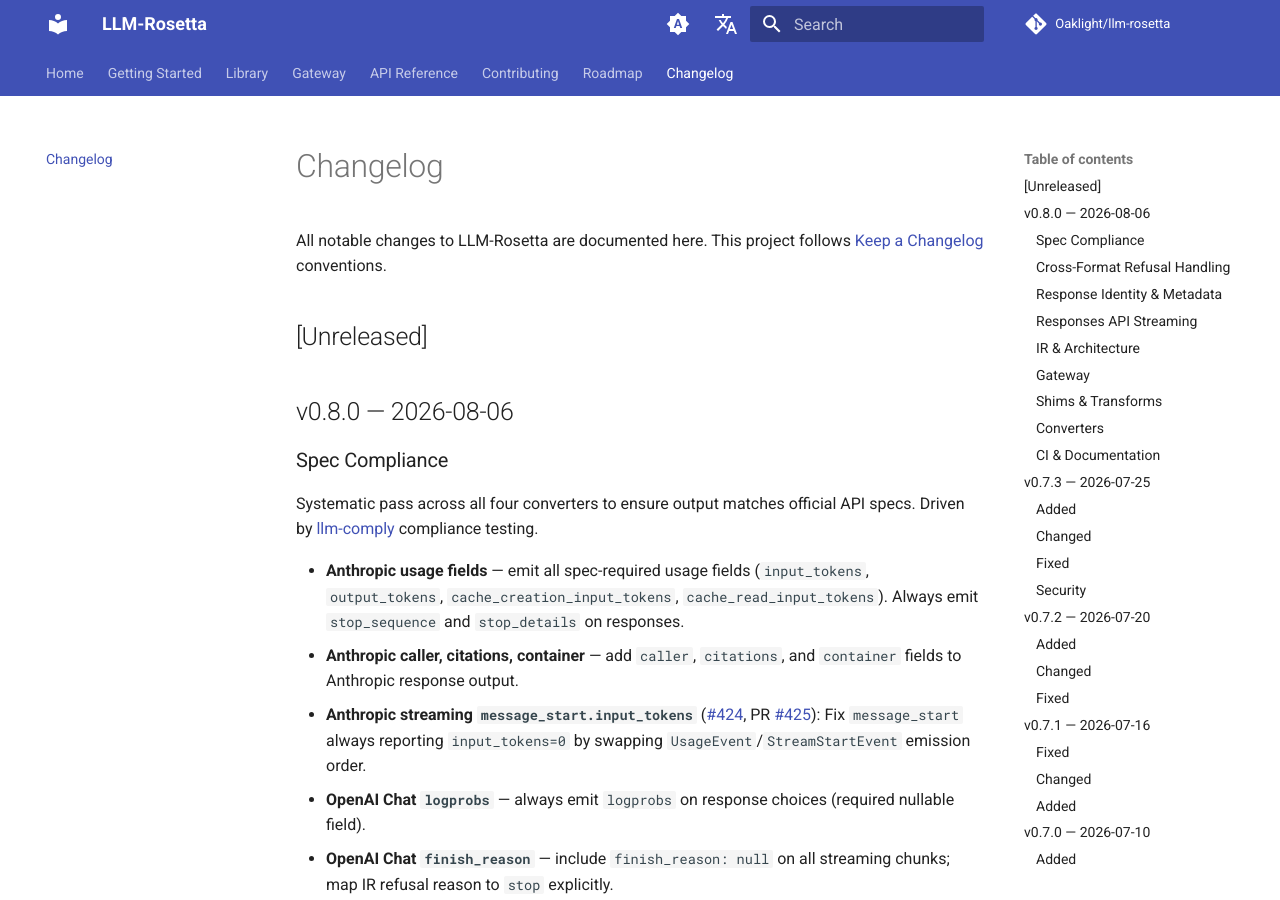
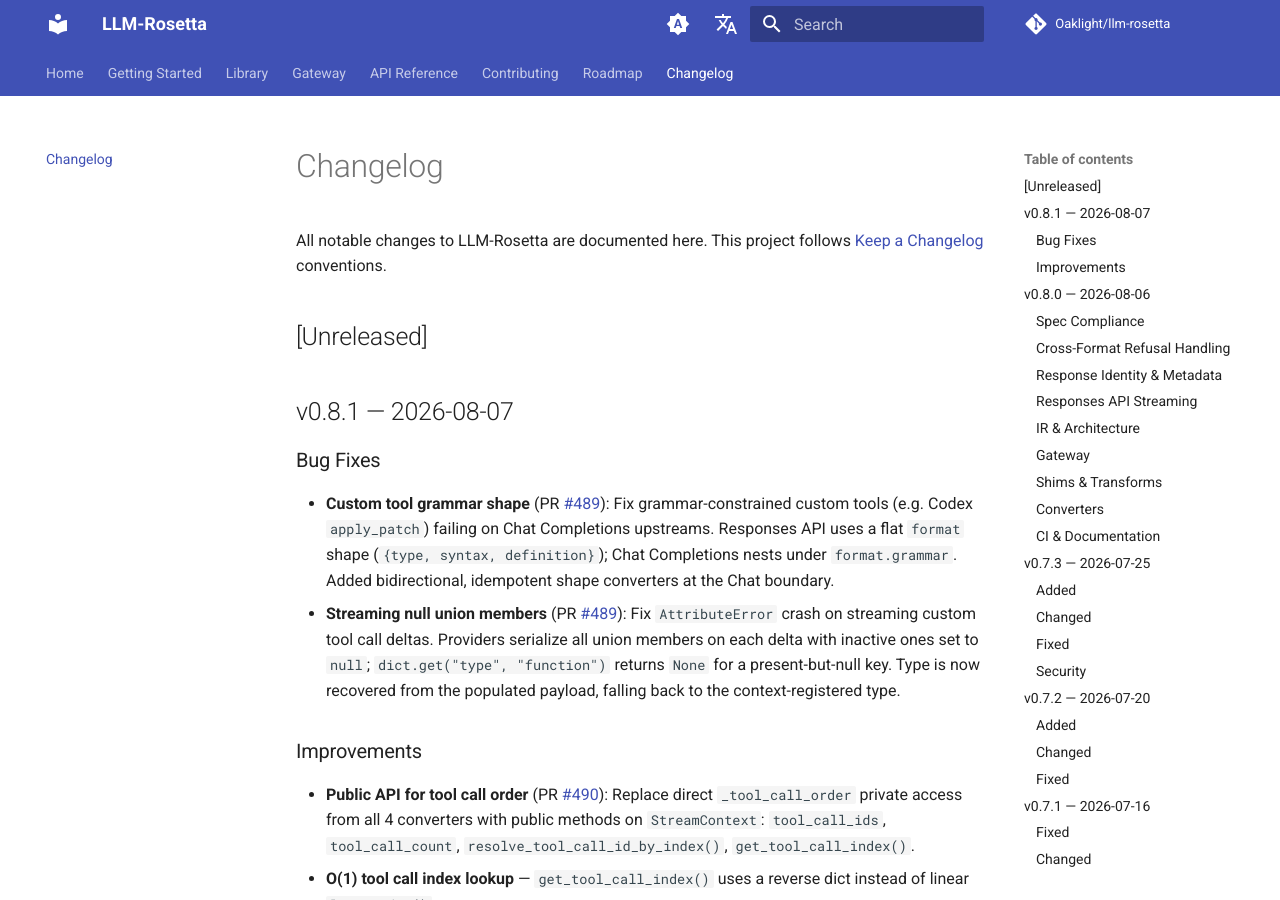
Before and after one commit to Oaklight/llm-rosetta, an MkDocs documentation site: the page built from docs/changelog.md, in a window 1280 px wide and 900 px high. Built offline with MkDocs 1.6.1 and Material for MkDocs 9.7.7, drawn with Linux system fonts in a browser that asks for light colours; comment, search, counter and statistics services are not loaded.

Commit message:
docs: changelog for v0.8.1

```diff
--- a/docs/changelog.md
+++ b/docs/changelog.md
@@ -7,6 +7,18 @@
 All notable changes to LLM-Rosetta are documented here. This project follows [Keep a Changelog](https://keepachangelog.com/) conventions.
 
 ## [Unreleased]
+
+## v0.8.1 — 2026-08-07
+
+### Bug Fixes
+
+- **Custom tool grammar shape** (PR [#489](https://github.com/Oaklight/llm-rosetta/pull/489)): Fix grammar-constrained custom tools (e.g. Codex `apply_patch`) failing on Chat Completions upstreams. Responses API uses a flat `format` shape (`{type, syntax, definition}`); Chat Completions nests under `format.grammar`. Added bidirectional, idempotent shape converters at the Chat boundary.
+- **Streaming null union members** (PR [#489](https://github.com/Oaklight/llm-rosetta/pull/489)): Fix `AttributeError` crash on streaming custom tool call deltas. Providers serialize all union members on each delta with inactive ones set to `null`; `dict.get("type", "function")` returns `None` for a present-but-null key. Type is now recovered from the populated payload, falling back to the context-registered type.
+
+### Improvements
+
+- **Public API for tool call order** (PR [#490](https://github.com/Oaklight/llm-rosetta/pull/490)): Replace direct `_tool_call_order` private access from all 4 converters with public methods on `StreamContext`: `tool_call_ids`, `tool_call_count`, `resolve_tool_call_id_by_index()`, `get_tool_call_index()`.
+- **O(1) tool call index lookup** — `get_tool_call_index()` uses a reverse dict instead of linear `list.index()` scan.
 
 ## v0.8.0 — 2026-08-06
 
```
